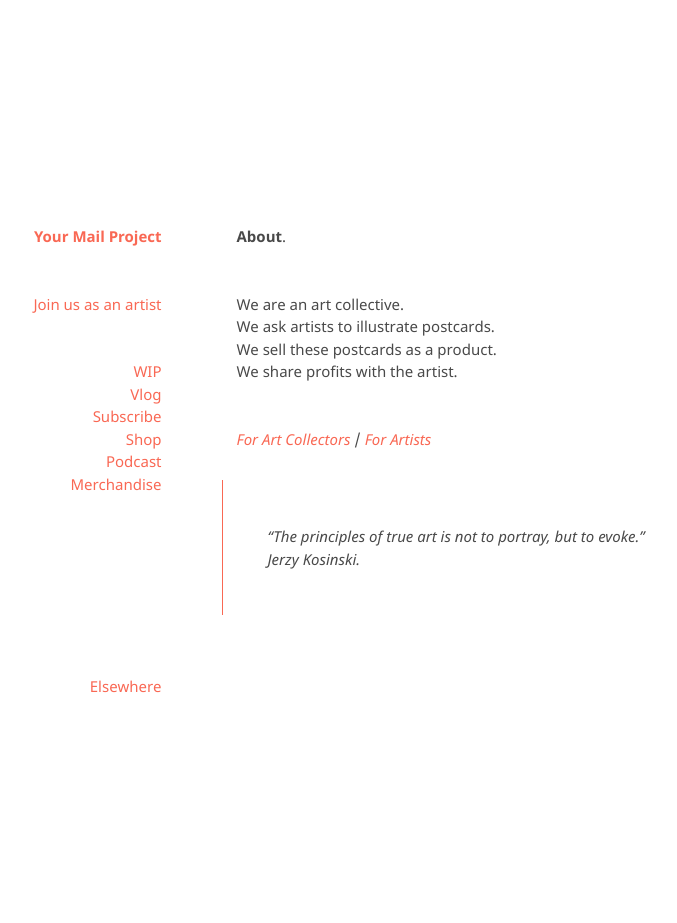
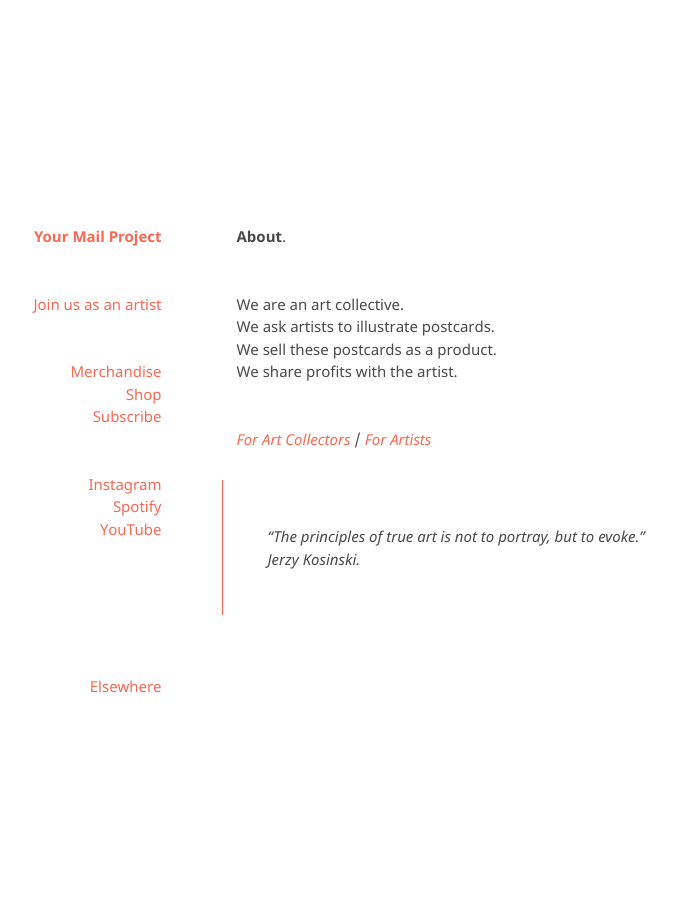
Before and after one commit to kvshvlin/yourmailproject, a Jekyll site: the page built from index.md, in a window 1280 px wide. Shown: the whole page, without its empty margins (286-963 px from the left). Built offline with Jekyll 4.4.1, drawn with Linux system fonts in a browser that asks for light colours; our own code applies the rules of GitHub Pages for plain Markdown files.

Commit message:
Update default.html

```diff
--- a/_layouts/default.html
+++ b/_layouts/default.html
@@ -19,12 +19,14 @@
           <a href="https://yourmailproject.typeform.com/to/krhWpQJZ" target="_blank">Join us as an artist</a>
         </p>
         <p>
-          <a href="https://www.instagram.com/yourmailproject" target="_blank">WIP</a><br>
-          <a href="https://www.youtube.com/channel/UCQCznCqUhALucLSk6N8ROPA?view_as=subscriber" target="_blank">Vlog</a><br>
-          <a href="https://kvshvlin.github.io/yourmailproject/subscribe.html">Subscribe</a><br>
+          <a href="https://www.society6.com/gabeminimal" target="_blank">Merchandise</a><br>
           <a href="https://www.gumroad.com/yourmailproject" target="_blank">Shop</a><br>
-          <a href="http://www.anchor.fm/yourmailproject" target="_blank">Podcast</a><br>
-          <a href="https://www.society6.com/gabeminimal" target="_blank">Merchandise</a>
+          <a href="https://kvshvlin.github.io/yourmailproject/subscribe.html">Subscribe</a>
+        </p>
+        <p>
+          <a href="https://www.instagram.com/yourmailproject" target="_blank">Instagram</a><br>
+          <a href="https://open.spotify.com/show/4tjq1RlnBfTzcRozgU7Ste" target="_blank">Spotify</a><br>
+          <a href="https://www.youtube.com/channel/UCQCznCqUhALucLSk6N8ROPA?view_as=subscriber" target="_blank">YouTube</a>
         </p>
       </div>
     </header>
```
